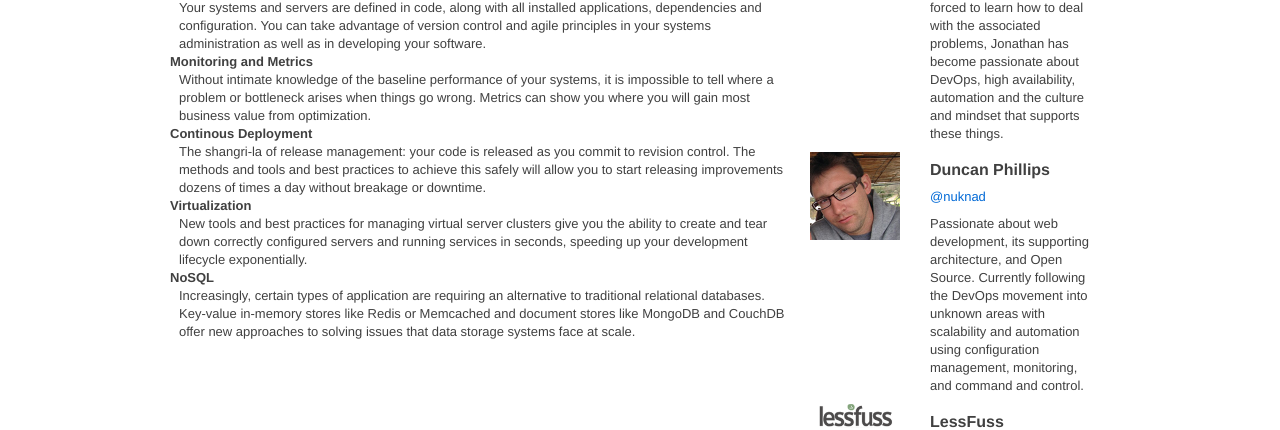
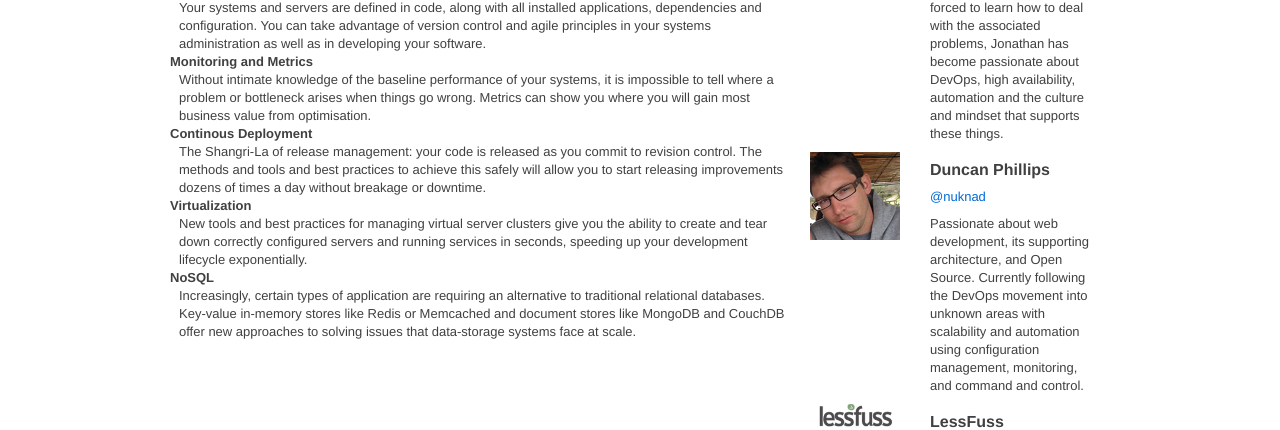
Before and after one commit to scaleconf/scaleconf.github.com, a Jekyll site: the page built from details.html, in a window 1280 px wide and 1109 px high. Shown: the part 460-890 px from the top of the window. Built offline with Jekyll 4.4.1, drawn with Linux system fonts in a browser that asks for light colours; Markdown is read by kramdown in place of the engine named in the settings.

Commit message:
Copy typo tweaks

```diff
--- a/details.html
+++ b/details.html
@@ -20,10 +20,10 @@ meta-description: Details of the topics for, and organizers of ScaleConf, South
               <dl>
                   <dt>Configuration Management</dt> <dd>Tools for the storage and management of your systems configuration across all your environments and servers mean that reproducing a system is trivial, and the days of wikis and lists of configs to tweak are gone.</dd>
                   <dt>Infrastructure as Code</dt>   <dd>Your systems and servers are defined in code, along with all installed applications, dependencies and configuration. You can take advantage of version control and agile principles in your systems administration as well as in developing your software.</dd>
-                  <dt>Monitoring and Metrics</dt>   <dd>Without intimate knowledge of the baseline performance of your systems, it is impossible to tell where a problem or bottleneck arises when things go wrong. Metrics can show you where you will gain most business value from optimization.</dd>
-                  <dt>Continous Deployment</dt>     <dd>The shangri-la of release management: your code is released as you commit to revision control. The methods and tools and best practices to achieve this safely will allow you to start releasing improvements dozens of times a day without breakage or downtime.</dd>
+                  <dt>Monitoring and Metrics</dt>   <dd>Without intimate knowledge of the baseline performance of your systems, it is impossible to tell where a problem or bottleneck arises when things go wrong. Metrics can show you where you will gain most business value from optimisation.</dd>
+                  <dt>Continous Deployment</dt>     <dd>The Shangri-La of release management: your code is released as you commit to revision control. The methods and tools and best practices to achieve this safely will allow you to start releasing improvements dozens of times a day without breakage or downtime.</dd>
                   <dt>Virtualization</dt>           <dd>New tools and best practices for managing virtual server clusters give you the ability to create and tear down correctly configured servers and running services in seconds, speeding up your development lifecycle exponentially.</dd>
-                  <dt>NoSQL</dt>                    <dd>Increasingly, certain types of application are requiring an alternative to traditional relational databases.  Key-value in-memory stores like Redis or Memcached and document stores like MongoDB and CouchDB offer new approaches to solving issues that data storage systems face at scale.</dd>
+                  <dt>NoSQL</dt>                    <dd>Increasingly, certain types of application are requiring an alternative to traditional relational databases. Key-value in-memory stores like Redis or Memcached and document stores like MongoDB and CouchDB offer new approaches to solving issues that data-storage systems face at scale.</dd>
               </dl>
               </p>
           </div>
```
